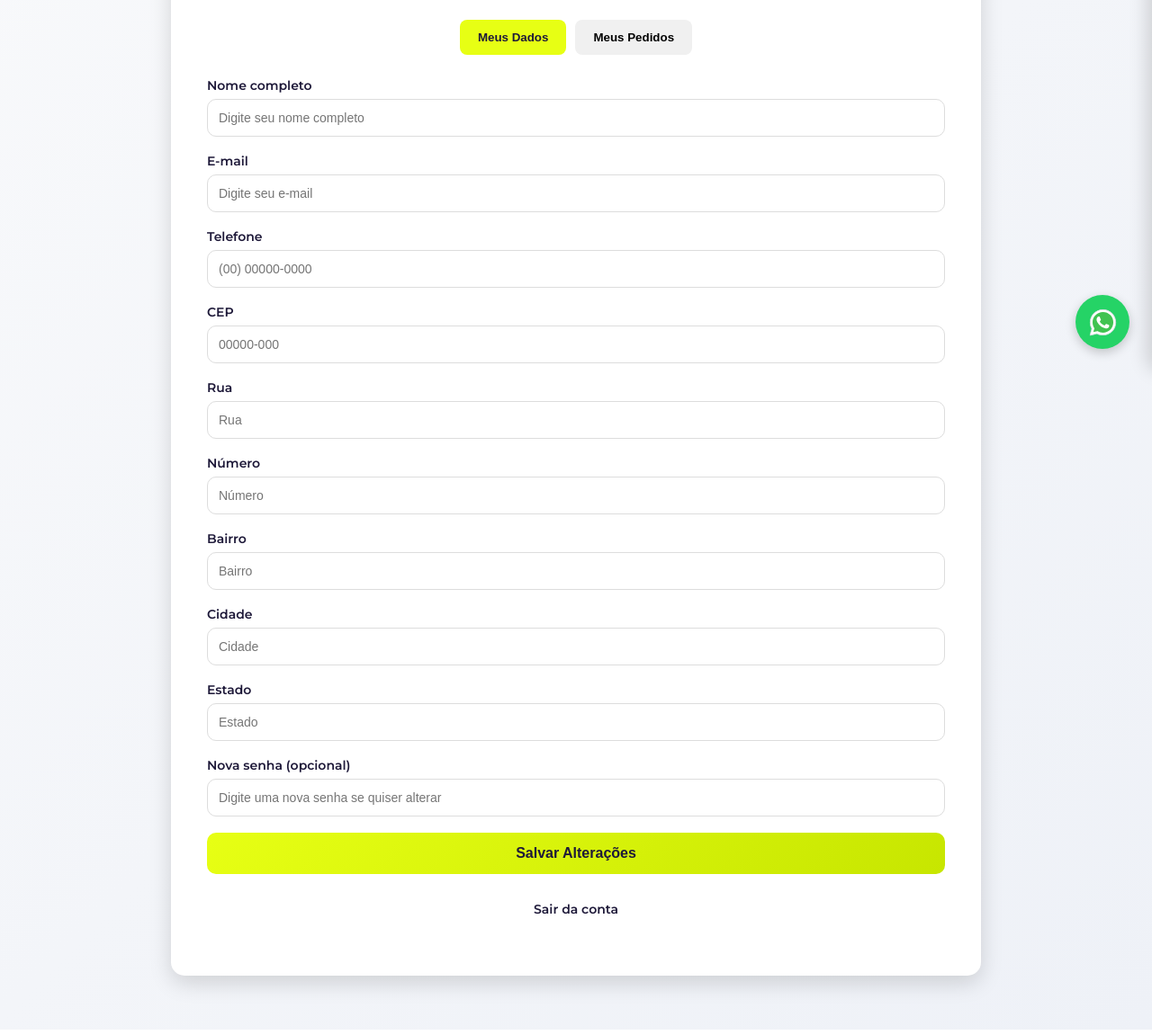
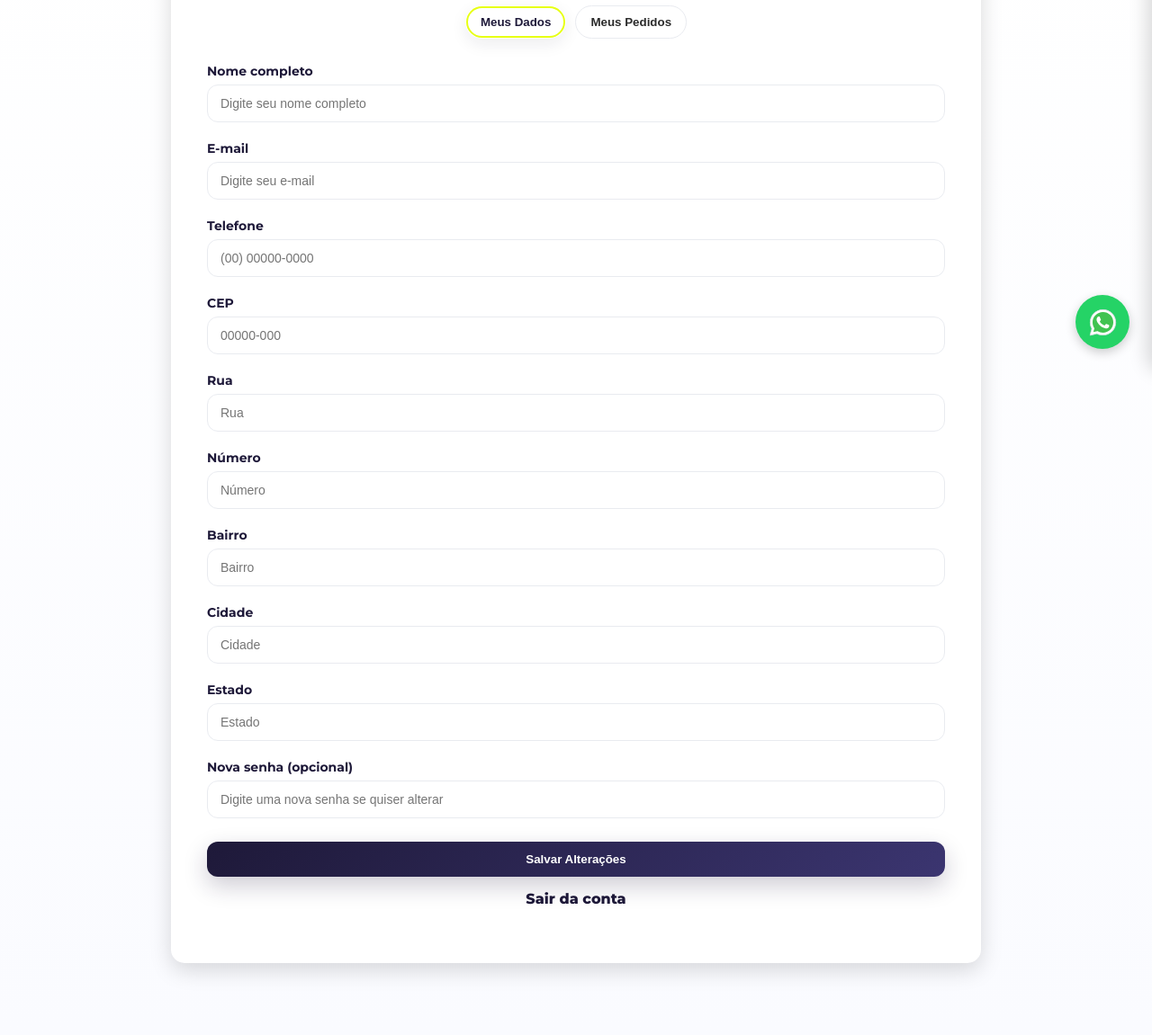
Before and after one commit to AreaGit/balcao_bandeja, a website: page public/html/profile.html in a window 1280 px wide. Shown: the part 387-1538 px from the top of the page at 90% size. Drawn offline with Linux system fonts and the light colour scheme; no server answers.

Commit message:
Changing the CSS of the profile page

```diff
--- a/public/css/profile.css
+++ b/public/css/profile.css
@@ -1,3 +1,16 @@
+:root{
+  --brand-dark:#1E1939;
+  --brand-mid:#3b3570;
+  --brand-accent:#E7FF14;
+  --text:#2b2b2b;
+  --muted:#68708c;
+  --line:#e9ebf0;
+  --bg:#ffffff;
+  --bg-soft:#f6f7fb;
+  --success:#2fbf71;
+  --danger:#e63946;
+}
+
 * {
     margin: 0;
     padding: 0;
@@ -880,9 +893,9 @@ button:active {
   display: flex;
   justify-content: center;
   align-items: center;
-  padding: 60px 20px;
+  padding:48px 16px 80px;
+  background:linear-gradient(180deg,#fff 0%, #fafbff 100%);
   min-height: 85vh;
-  background: linear-gradient(135deg, #f8f9fb, #eef1f7);
 }
 
 .account-container {
@@ -895,17 +908,12 @@ button:active {
   text-align: center;
 }
 
-.account-container h2 {
-  font-size: 26px;
-  margin-bottom: 10px;
-  color: #1E1939;
+@keyframes cardIn{ from{opacity:0; transform:translateY(12px)} to{opacity:1; transform:translateY(0)} }
+
+.account-container h2{
+  margin:0 0 6px; font-size:28px; color:var(--brand-dark); letter-spacing:.2px;
 }
-
-.account-container p {
-  font-size: 14px;
-  color: #555;
-  margin-bottom: 25px;
-}
+.account-container p{ margin:0 0 22px; color:var(--muted) }
 
 /* Tabs */
 .tabs {
@@ -916,23 +924,20 @@ button:active {
 }
 
 .tab-btn {
-  background: #f0f0f0;
-  border: none;
-  padding: 12px 20px;
-  border-radius: 8px;
-  cursor: pointer;
-  font-weight: 600;
-  transition: all 0.3s;
+  background:#fff; border:1px solid var(--line); color:var(--text);
+  padding:10px 16px; border-radius:999px; font-weight:700; cursor:pointer;
+  transition:.25s ease; position:relative;
 }
 
 .tab-btn.active {
-  background: #E7FF14;
-  color: #1E1939;
+  border-color:transparent; color:var(--brand-dark);
+  box-shadow:0 6px 18px rgba(30,25,57,.08), inset 0 0 0 2px var(--brand-accent);
 }
 
-.tab-btn:hover {
-  background: #d6f000;
-}
+.tab-btn:hover{ transform:translateY(-1px) }
+.tab-content{ display:none; animation:fade .25s ease both; }
+.tab-content.active{ display:block }
+@keyframes fade{ from{opacity:0; transform:translateY(6px)} to{opacity:1; transform:translateY(0)} }
 
 .tab-content {
   display: none;
@@ -953,70 +958,63 @@ button:active {
 .form-group label {
   display: block;
   font-size: 14px;
-  font-weight: 600;
-  margin-bottom: 6px;
-  color: #1E1939;
+  font-weight: 700;
+  margin:2px 0 6px;
+  color:var(--brand-dark);
 }
 
 .form-group input {
-  width: 100%;
-  padding: 12px;
-  border-radius: 10px;
-  border: 1px solid #ddd;
-  font-size: 14px;
-  transition: border 0.3s, box-shadow 0.3s;
+  width:100%; padding:12px 14px; border:1px solid var(--line); border-radius:12px;
+  font-size:14px; background:#fff; transition:.25s ease;
 }
 
 .form-group input:focus {
-  border-color: #E7FF14;
-  outline: none;
-  box-shadow: 0 0 8px rgba(231,255,20,0.4);
+  border-color:var(--brand-accent);
+  box-shadow:0 0 0 4px rgba(231,255,20,.25);
 }
 
 .btn-profile {
-  background: linear-gradient(135deg, #E7FF14, #c7e600);
-  color: #1E1939;
-  padding: 14px;
-  border: none;
-  border-radius: 10px;
-  font-size: 16px;
-  font-weight: 600;
-  cursor: pointer;
-  transition: background 0.3s, transform 0.2s;
+  margin-top:8px; justify-self:center;
+  background:linear-gradient(135deg,var(--brand-dark),var(--brand-mid));
+  color:#fff; border:none; padding:12px 20px; border-radius:12px; font-weight:800;
+  cursor:pointer; box-shadow:0 10px 26px rgba(30,25,57,.22);
+  transition:.25s ease;
+  margin-bottom: 15px;
 }
 
 .btn-profile:hover {
-  background: #d6f000;
-  transform: translateY(-2px);
+  background:var(--brand-accent); color:var(--brand-dark); transform:translateY(-2px);
+  box-shadow:0 8px 22px rgba(231,255,20,.25);
 }
 
 /* Pedidos */
+
+div#pedidos{ margin-bottom: 30px; }
+
 .orders-list {
-  display: grid;
-  gap: 20px;
+  display:grid; grid-template-columns:repeat(auto-fill,minmax(260px,1fr)); gap:16px;
 }
 
 .order-card {
-  background: #fafafa;
-  border-radius: 10px;
-  padding: 20px;
-  box-shadow: 0 3px 8px rgba(0,0,0,0.1);
+  background:#fff; border:1px solid var(--line); border-radius:14px; padding:16px;
+  box-shadow:0 8px 20px rgba(9,12,36,.06);
+  transition:transform .2s ease, box-shadow .2s ease;
 }
 
+.order-card:hover{ transform:translateY(-3px); box-shadow:0 14px 30px rgba(9,12,36,.10); }
+
 .order-card h4 {
-  margin-bottom: 8px;
-  color: #1E1939;
+  margin:0 0 6px; color:var(--brand-dark)
 }
 
 .order-card p {
-  font-size: 14px;
-  margin-bottom: 5px;
+margin:4px 0; color:var(--muted)
 }
 
 .status {
-  font-weight: bold;
-  padding: 3px 8px;
-  border-radius: 5px;
+  display:inline-flex; align-items:center; gap:6px;
+  font-weight:800; font-size:12px; padding:5px 10px; border-radius:999px;
+  background:#eef2ff; color:var(--brand-mid);
 }
 
 .status.enviado {
@@ -1035,36 +1033,18 @@ button:active {
 }
 
 .btn-details {
-  margin-top: 10px;
-  padding: 8px 15px;
-  background: #E7FF14;
-  border: none;
-  border-radius: 8px;
-  font-size: 14px;
-  font-weight: 600;
-  cursor: pointer;
-  transition: 0.3s;
+  margin-top:10px; padding:10px 14px; border:none; border-radius:10px; cursor:pointer;
+  background:var(--brand-accent); color:#0f1130; font-weight:800; transition:.2s ease;
 }
 
 .btn-details:hover {
-  background: #d6f000;
+  transform:translateY(-2px)
 }
 
 /* Logout */
-.logout {
-  margin-top: 30px;
-  text-align: center;
-}
-
-.logout a {
-  color: #1E1939;
-  text-decoration: none;
-  font-weight: 600;
-}
-
-.logout a:hover {
-  color: #E7FF14;
-}
+.logout{ margin-top:26px; text-align:center }
+.logout a{ color:var(--brand-dark); font-weight:800; text-decoration:none; }
+.logout a:hover{ color:var(--brand-accent) }
 
 /* Modal Pedido */
 .order-modal {
```
